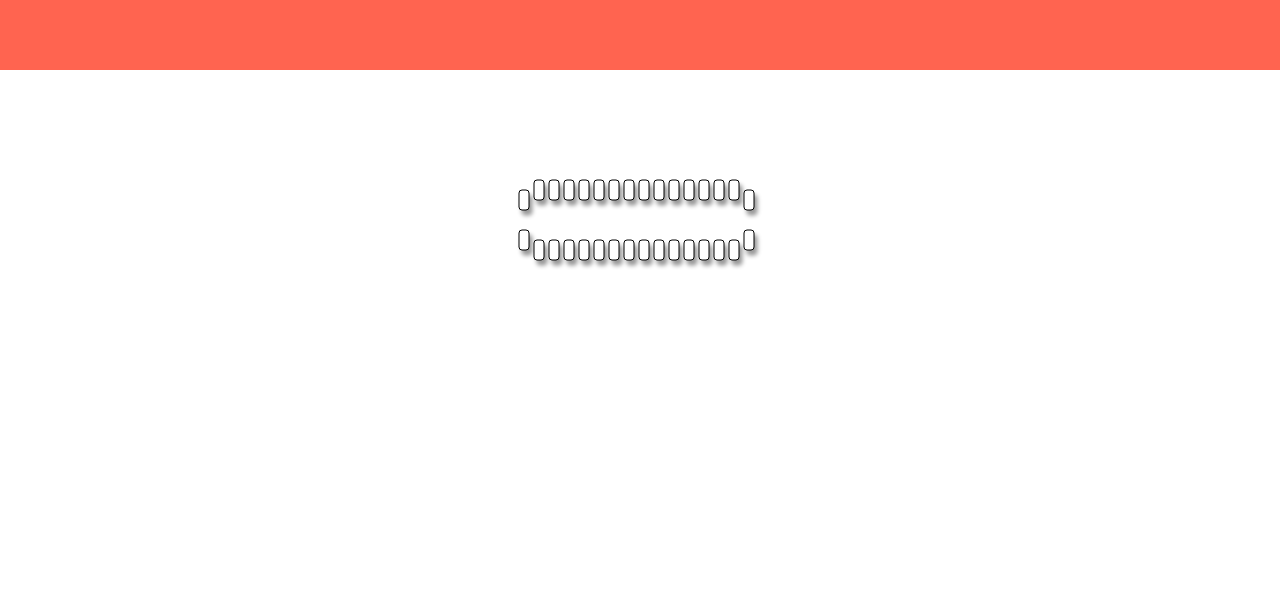
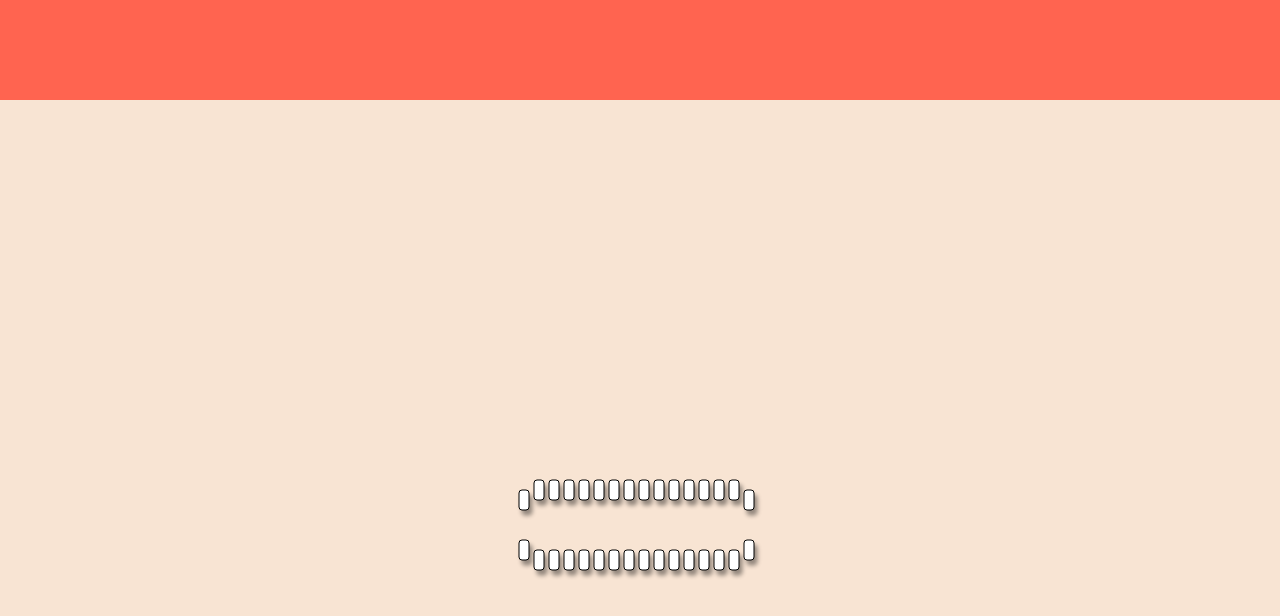
Before and after one commit to nickitin123321/my-tooth-history, a React (Create React App) app: page / in a window 1280 px wide. Shown: the top 616 px of the page. Built offline with nearby package versions, Linux system fonts and the light colour scheme.

Commit message:
change position of tooltip and jaw

```diff
--- a/src/App.tsx
+++ b/src/App.tsx
@@ -18,23 +18,27 @@ const INITIAL_STATE: Coordinates = {
 function App() {
   const [{ top, left }, setCoordinates] = useState(INITIAL_STATE);
 
-  const handleOnClick: MouseEventHandler<HTMLElement> = (e: MouseEvent<Element | SVGAElement>) => {
+  const handleOnClick: MouseEventHandler<HTMLElement> = (
+    e: MouseEvent<Element | SVGAElement>
+  ) => {
     const target = e.target as Element | SVGAElement;
     const { className: { baseVal }, className } = target;
     console.log(target)
     if (baseVal === 'tooth') {
       setCoordinates({
-        top: `${e.clientY - 50}px`,
-        left: `${e.clientX - 100}px`,
+        top: `${120}px`,
+        left: `${39}px`,
       });
-    } else if (baseVal === 'cross' || className==='cross' || baseVal === '') { //такой бэйсвол у элементов из react-icons
+    } else if (baseVal === 'cross' || className === 'cross' || baseVal === '') {
+      //такой бэйсвол у элементов из react-icons
       setCoordinates(INITIAL_STATE);
     }
   };
 
+
   return (
     <div onClick={handleOnClick}>
-      <Head/>
+      <Head />
       <Tooltip top={top} left={left} />
       <Container />
     </div>
--- a/src/components/Container/Container.tsx
+++ b/src/components/Container/Container.tsx
@@ -3,7 +3,7 @@ import Jaw from '../Jaw';
 
 const Container = () => {
   return (
-    <svg className="container" height={200} width={250} display={'block'}>
+    <svg className="container" height={550} width={250} display={'block'}>
       <Jaw />
     </svg>
   );
--- a/src/components/Head/Head.css
+++ b/src/components/Head/Head.css
@@ -1,5 +1,5 @@
 .head {
   width: 100%;
-  height: 70px;
+  height: 100px;
   background-color: rgb(255, 100, 80);
 }
--- a/src/components/Jaw/Jaw.tsx
+++ b/src/components/Jaw/Jaw.tsx
@@ -29,10 +29,10 @@ const Jaw = () => {
   const tooths: JSX.Element[] = [];
 
   // Upper jaw.
-  fillTooths(tooths, 100, 20, 10, 4, {height: 20, width: 10, fill: 'white', stroke: 'black' });
+  fillTooths(tooths, 370, 20, 10, 4, {height: 20, width: 10, fill: 'white', stroke: 'black' });
 
   // Lower jaw.
-  fillTooths(tooths, 120, 40, 50, 4, {height: 20, width: 10, fill: 'white', stroke: 'black' });
+  fillTooths(tooths, 400, 40, 50, 4, {height: 20, width: 10, fill: 'white', stroke: 'black' });
 
   return <g className="jaw">{tooths}</g>;
 };
--- a/src/components/Tooltip/Tooltip.css
+++ b/src/components/Tooltip/Tooltip.css
@@ -4,7 +4,8 @@
   position: absolute;
   border: 1px solid black;
   color: black;
-  width: 200px;
+  width: 240px;
+  height: 200px;
   display: flex;
   flex-direction: column;
   border-radius: 10px;
@@ -15,7 +16,7 @@
 .cross {
   margin: 2px 2px 2px auto;
   height: 16px;
-  transform: scale(1.1);
+  pointer-events: visiblePainted;
   cursor: pointer;
   border: none;
   border-radius: 10px;
@@ -33,6 +34,8 @@
   display: flex;
   justify-content: center;
   align-items: center;
+  width: 16px;
+  padding-right: 2px;
   cursor: pointer;
   border: 0;
   background-color: white;
--- a/src/components/Tooltip/TooltipControls/TooltipControls.css
+++ b/src/components/Tooltip/TooltipControls/TooltipControls.css
@@ -2,5 +2,16 @@
 }
 
 .input {
-  width: 70px;
+  width: 100px;
+  border: none;
+  border-bottom: 1px solid rgba(133, 133, 133, 0.5);
 }
+.btn {
+  border: none;
+  justify-content: center;
+  background-color: white;
+  box-shadow: 0px 2px 5px 1px rgba(0, 0, 0, 0.466);
+  background-color: rgba(255, 255, 255, 0.3);
+  padding: 2px 5px;
+  margin: 0 4px;
+}
--- a/src/components/Tooltip/TooltipControls/TooltipControls.tsx
+++ b/src/components/Tooltip/TooltipControls/TooltipControls.tsx
@@ -1,11 +1,12 @@
-import './TooltipControls.css'
+import './TooltipControls.css';
 
 const TooltipControls = () => {
-  return(
-  <div>
-    <input className='input'></input>
-    <button className='ok-button'>ok</button>
-  </div>
-  )
-}
-export default TooltipControls
+  return (
+    <div className="tooltipControls">
+      <input className="input"></input>
+      <button className="ok-button btn">ok</button>
+      <button className="cancel-button btn">Cancel</button>
+    </div>
+  );
+};
+export default TooltipControls;
--- a/src/index.css
+++ b/src/index.css
@@ -1,13 +1,21 @@
+@import url('https://fonts.googleapis.com/css2?family=Roboto:ital,wght@0,100;0,300;0,400;0,500;0,700;0,900;1,100;1,300;1,400;1,500;1,700;1,900&display=swap');
+
 body {
-  margin: 0;
-  font-family: -apple-system, BlinkMacSystemFont, 'Segoe UI', 'Roboto', 'Oxygen',
-    'Ubuntu', 'Cantarell', 'Fira Sans', 'Droid Sans', 'Helvetica Neue',
-    sans-serif;
+  font-family: 'Roboto', 'Oxygen', 'Ubuntu', 'Cantarell', 'Fira Sans',
+    'Droid Sans', 'Helvetica Neue', sans-serif;
   -webkit-font-smoothing: antialiased;
   -moz-osx-font-smoothing: grayscale;
+  background-color: #f8e4d3;
+}
+html,
+body {
+  height: 100%;
 }
 
 code {
   font-family: source-code-pro, Menlo, Monaco, Consolas, 'Courier New',
     monospace;
 }
+#root {
+  height: 100%;
+}
--- a/src/index.tsx
+++ b/src/index.tsx
@@ -2,7 +2,7 @@ import React from 'react';
 import ReactDOM from 'react-dom/client';
 import './index.css';
 import App from './App';
-import './normalize.scss';
+import './normalize.css';
 
 const root = ReactDOM.createRoot(
   document.getElementById('root') as HTMLElement
--- /dev/null
+++ b/src/normalize.css
@@ -0,0 +1,15 @@
+* {
+  margin: 0;
+  padding: 0;
+}
+
+html,
+body {
+  height: 100%;
+}
+
+button {
+  border-radius: 5px;
+  border: 1px solid black;
+  cursor: pointer;
+}
--- a/src/normalize.scss
+++ /dev/null
@@ -1,7 +0,0 @@
-@import url('https://fonts.googleapis.com/css2?family=Roboto:ital,wght@0,100;0,300;0,400;0,500;0,700;0,900;1,100;1,300;1,400;1,500;1,700;1,900&display=swap');
-
-* {
-  font-family: 'Roboto', sans-serif;
-  margin: 0;
-  padding: 0;
-}
```
Also changed, not shown: src/components/Tooltip/Tooltip.tsx (line endings or trailing spaces).
